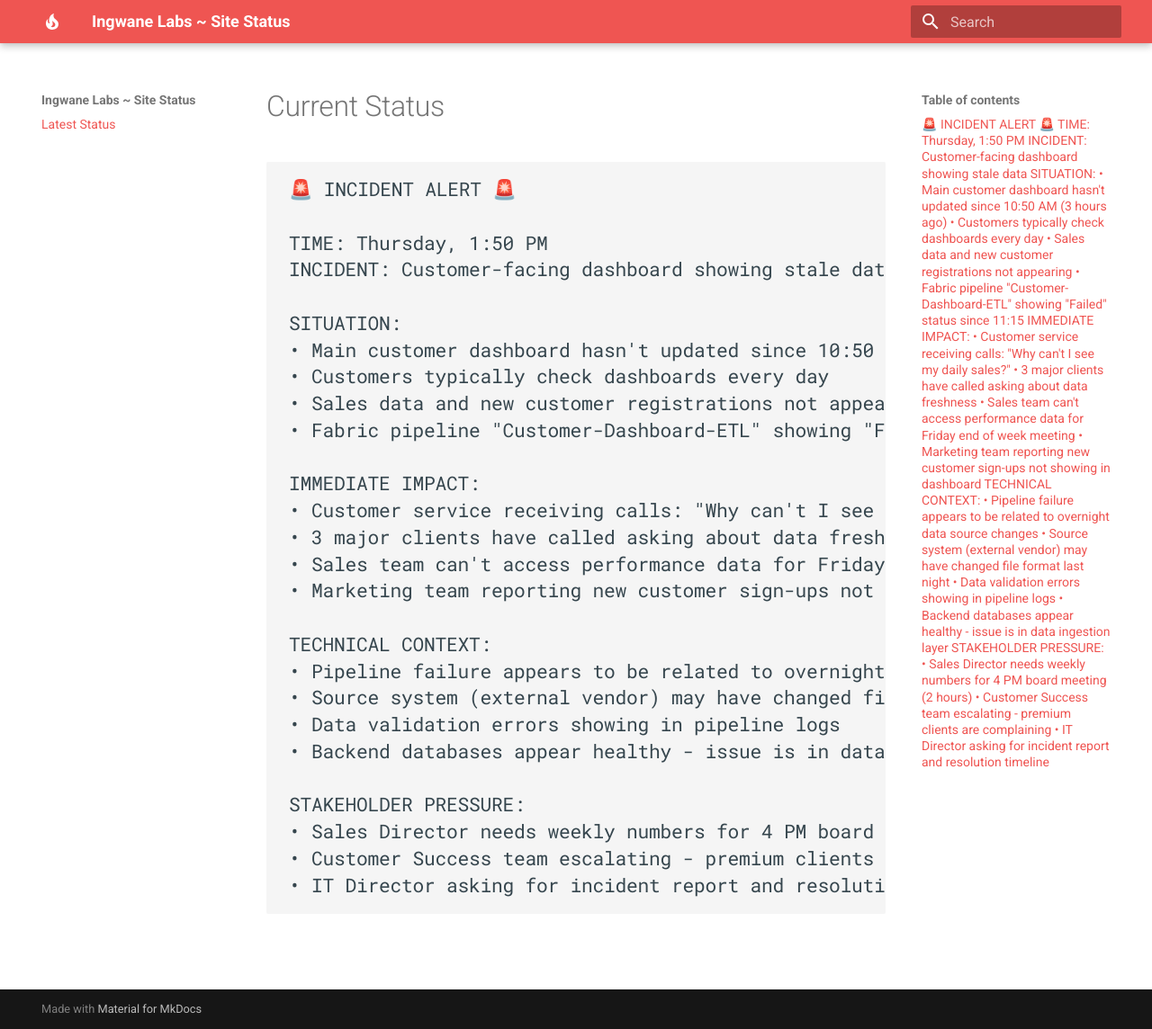
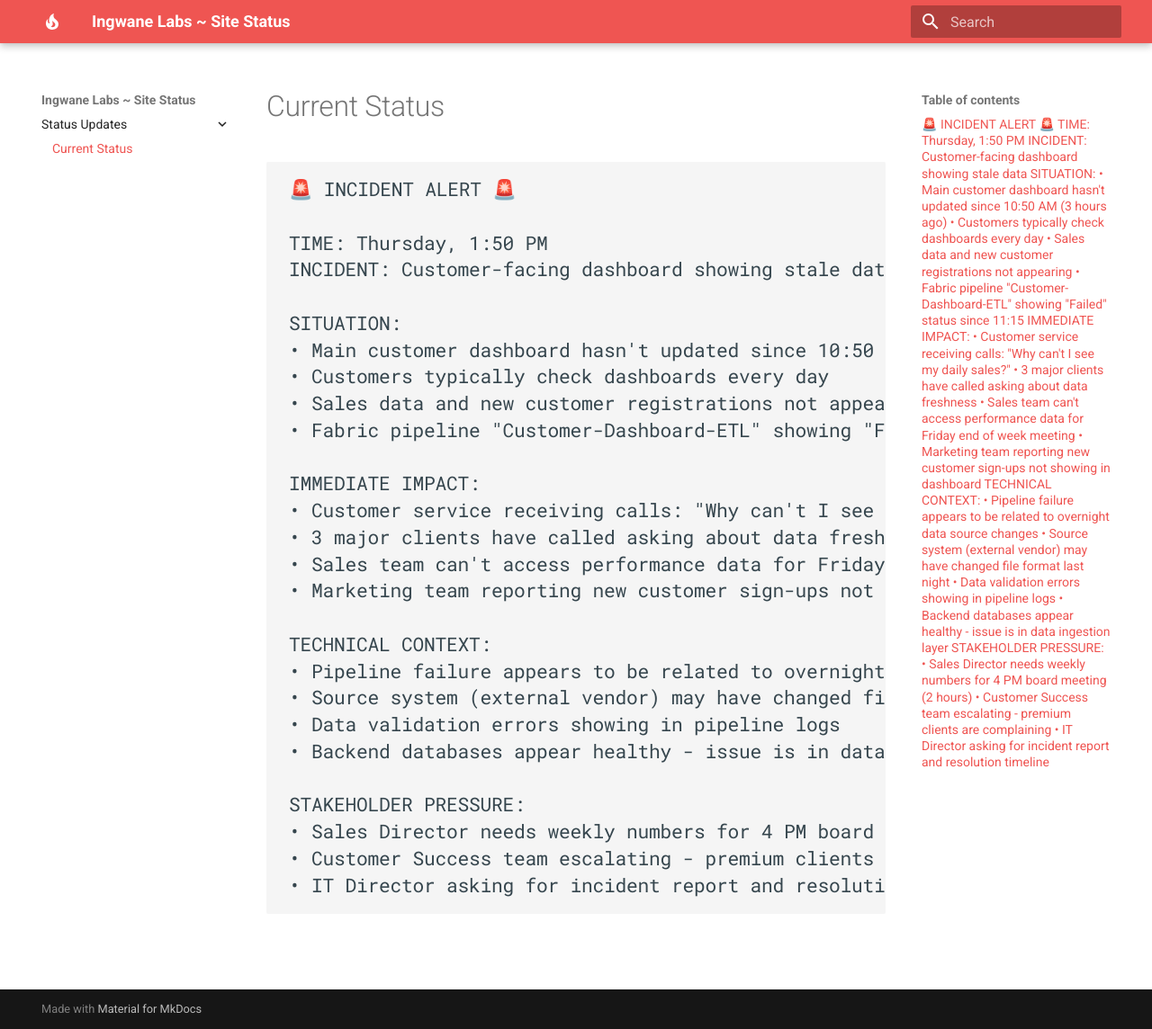
Before and after one commit to ingwanelabs/status, an MkDocs documentation site: the page built from docs/index.md, in a window 1280 px wide and 1144 px high. Shown: the whole window at 90% size. Built offline with MkDocs 1.6.1 and Material for MkDocs 9.7.7, drawn with Linux system fonts in a browser that asks for light colours.

Commit message:
Update mkdocs.yml

```diff
--- a/mkdocs.yml
+++ b/mkdocs.yml
@@ -4,7 +4,8 @@ dev_addr: '0.0.0.0:8000'
 
 # Navigation menu
 nav:
-  - Latest Status: index.md
+  - Status Updates:
+    - index.md
 
 # Theme
 theme:
@@ -24,8 +25,6 @@ markdown_extensions:
   - markdown.extensions.def_list
   - markdown.extensions.footnotes
   - markdown.extensions.meta
-  - markdown.extensions.toc:
-      permalink: true
   - pymdownx.arithmatex
   - pymdownx.betterem:
       smart_enable: all
```
